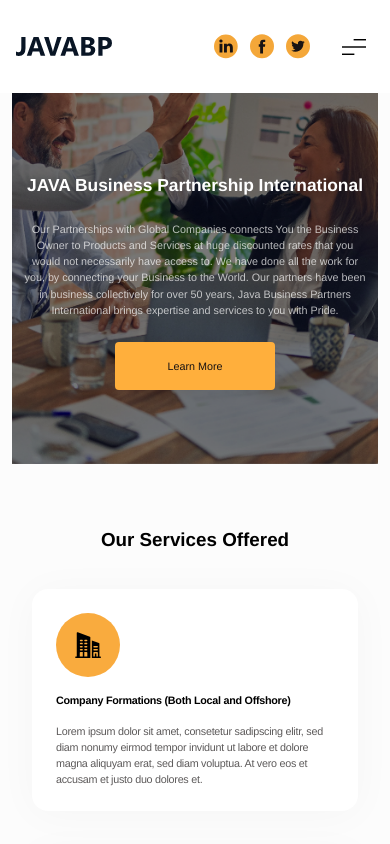
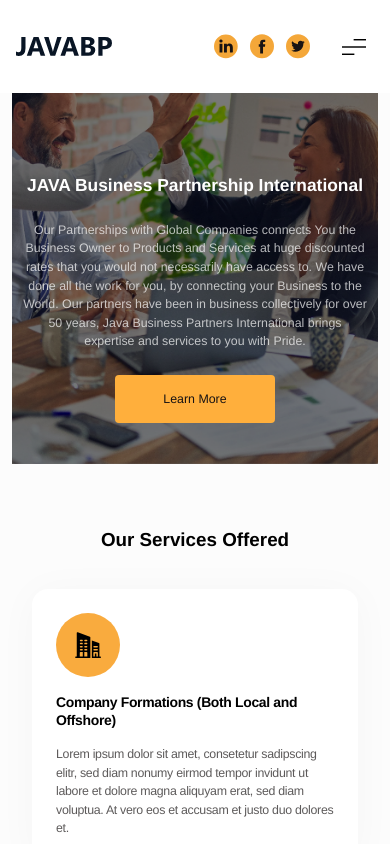
Before and after one commit to asadalicode/javabp, a React (Create React App) app: page / in a window 390 px wide. Shown: the top 844 px of the page. Built offline with nearby package versions, Linux system fonts and the light colour scheme.

Commit message:
deploy to github pages

```diff
--- a/src/App.scss
+++ b/src/App.scss
@@ -46,7 +46,9 @@ h4 {
 h5 {
   font-size: clamp(0.63rem, calc(0.43rem + 1.00vw), 1.20rem);
 
-  @include for-phone-only {}
+  @include for-phone-only {
+    font-size: clamp(0.63rem, calc(0.63rem + 1vw), 1.20rem);
+  }
 }
 
 p {
@@ -54,7 +56,7 @@ p {
   margin-bottom: 0;
 
   @include for-phone-only {
-    font-size: clamp(0.63rem, calc(0.43rem + 1vw), 1.20rem);
+    font-size: clamp(0.63rem, calc(0.53rem + 1vw), 1.20rem);
   }
 
 }
```
